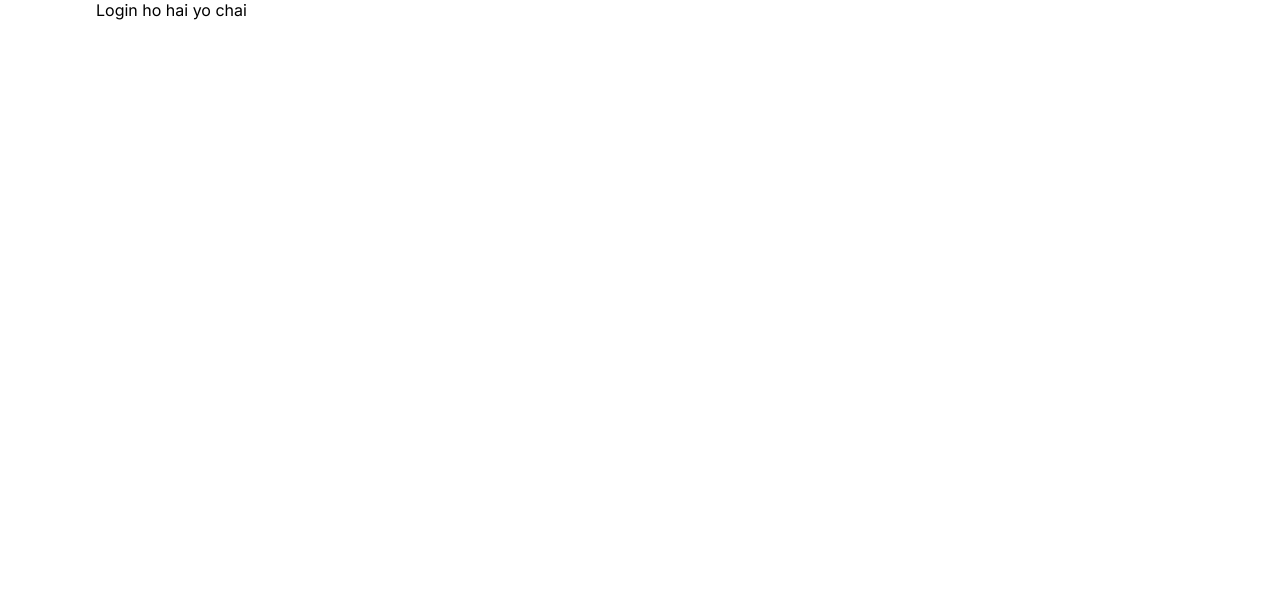
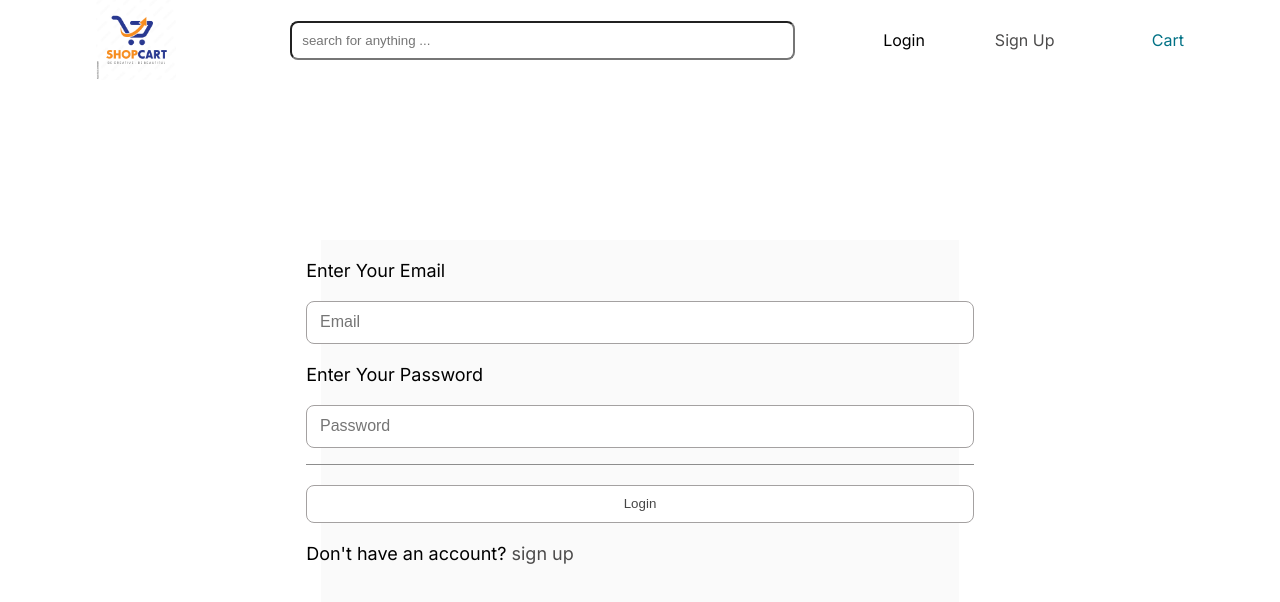
Before and after one commit to sajakshrestha8/E-commmerce, a React (Vite) app in the folder e-commerce/: page /login in a window 1280 px wide. Shown: the top 602 px of the page. Built offline with nearby package versions, Linux system fonts and the light colour scheme.

Commit message:
login UI completed

```diff
--- a/e-commerce/src/Routers.jsx
+++ b/e-commerce/src/Routers.jsx
@@ -5,6 +5,7 @@ import Desc from "./assets/Components/Product-desc";
 import Login from "./assets/Components/Login";
 import PrivateRouters from "./assets/Components/PrivateRouters";
 import Cart from "./assets/Components/Cart";
+import Signup from "./assets/Components/Signup";
 
 export default function Router() {
   return (
@@ -22,6 +23,7 @@ export default function Router() {
         <Route path="/product/:id" element={<Desc />}></Route>
         <Route path="/cart" element={<Cart />}></Route>
         <Route path="/login" element={<Login />}></Route>
+        <Route path="/signin" element={<Signup />}></Route>
         <Route path="*" element={<Error />}></Route>
       </Routes>
     </BrowserRouter>
--- a/e-commerce/src/assets/Components/Login.jsx
+++ b/e-commerce/src/assets/Components/Login.jsx
@@ -1,3 +1,43 @@
+import { Link } from "react-router-dom";
+import Navigation from "./Navigation";
+
 export default function Login() {
-  return <>Login ho hai yo chai</>;
+  return (
+    <>
+      <Navigation />
+      <div className="login-wrapper">
+        <div className="email-pass">
+          <div className="label">
+            <label>Enter Your Email</label>
+          </div>
+          <br />
+          <div className="label">
+            <input type="email" placeholder="Email" className="input" />
+          </div>
+          <br />
+          <div className="label">
+            <label>Enter Your Password</label>
+          </div>
+          <br />
+          <div className="label">
+            <input type="password" className="input" placeholder="Password" />
+          </div>
+        </div>
+        <br />
+        <div className="label">
+          <Link to={"/cart"}>
+            <button className="login-btn">Login</button>
+          </Link>
+        </div>
+        <br />
+        <div className="label">
+          <label>Don't have an account? </label>
+          <Link to={"/signin"} className="link">
+            <label>sign up</label>
+          </Link>
+        </div>
+        <br />
+      </div>
+    </>
+  );
 }
--- /dev/null
+++ b/e-commerce/src/assets/Components/Signup.jsx
@@ -0,0 +1,68 @@
+import { Link } from "react-router-dom";
+import Navigation from "./Navigation";
+
+export default function Signup() {
+  return (
+    <>
+      <Navigation />
+      <div className="signin-wrapper">
+        <div className="email-pass">
+          <div className="label">
+            <label>Enter Your First Name</label>
+          </div>
+          <br />
+          <div className="label">
+            <input type="text" placeholder="First Name" className="input" />
+          </div>
+          <br />
+          <div className="label">
+            <label>Enter Your Last Name</label>
+          </div>
+          <br />
+          <div className="label">
+            <input type="text" className="input" placeholder="Last Name" />
+          </div>
+          <div className="label">
+            <label>Enter Your Email</label>
+          </div>
+          <br />
+          <div className="label">
+            <input type="email" className="input" placeholder="Email" />
+          </div>
+
+          <div className="label">
+            <label>Enter Your Password</label>
+          </div>
+          <br />
+          <div className="label">
+            <input type="password" className="input" placeholder="Password" />
+          </div>
+
+          <div className="label">
+            <label>Confirm your Password</label>
+          </div>
+          <br />
+          <div className="label">
+            <input
+              type="text"
+              className="input"
+              placeholder="Confirm Password"
+            />
+          </div>
+        </div>
+        <br />
+        <div className="label">
+          <button className="login-btn">Sign In</button>
+        </div>
+        <br />
+        <div className="label">
+          <label>Already have an account? </label>
+          <Link to={"/login"} className="link">
+            <label>sign in</label>
+          </Link>
+        </div>
+        <br />
+      </div>
+    </>
+  );
+}
--- a/e-commerce/src/assets/css/Components/app.css
+++ b/e-commerce/src/assets/css/Components/app.css
@@ -8,6 +8,7 @@
 .link{
     text-decoration: none;
     color: rgb(76, 75, 75);
+    cursor: pointer;
 }
 
 .product-heading{
--- /dev/null
+++ b/e-commerce/src/assets/css/Components/login.css
@@ -0,0 +1,56 @@
+.login-wrapper{
+    display: grid;
+    margin-left: auto;
+    margin-right: auto;
+    justify-content: center;
+    margin-top: 10rem;
+    background-color: #fafafa;
+    width: 55%;
+    padding: 20px;
+
+}
+
+.signin-wrapper{
+    display: grid;
+    margin-left: auto;
+    margin-right: auto;
+    justify-content: center;
+    margin-top: 2rem;
+    background-color: #fafafa;
+    /* width: 20%; */
+    padding: 20px;
+}
+
+.input{
+    width: 40rem;
+    height: 28px;
+    border-radius: 8px;
+    border: 1px solid rgb(164, 161, 161);
+    padding: 6.4px 12.8px;
+    font-size: 16px;
+    color: rgb(70, 70, 70);
+}
+
+.label{
+    font-size: 18px;
+}
+
+.login-btn{
+    width: 100%;
+    background-color: white;
+    height: 38px;
+    padding: 6.4px 12.8px;
+    border: 1px solid rgb(164, 161, 161);
+    color: rgb(70, 70, 70);
+    border-radius: 8px;
+    transition: 0.1s ease;
+}
+
+.login-btn:hover{
+    background-color: #e5e5e5;
+}
+
+.email-pass{
+    border-bottom: 1px solid rgb(141, 141, 141);
+    padding-bottom: 1rem;
+}
--- a/e-commerce/src/assets/css/index.css
+++ b/e-commerce/src/assets/css/index.css
@@ -6,6 +6,7 @@
 @import "./Components/banner.css";
 @import "./Components/product-desc.css";
 @import "./Components/cart.css";
+@import "./Components/login.css";
 
 body{
     max-width: 85%;
```
